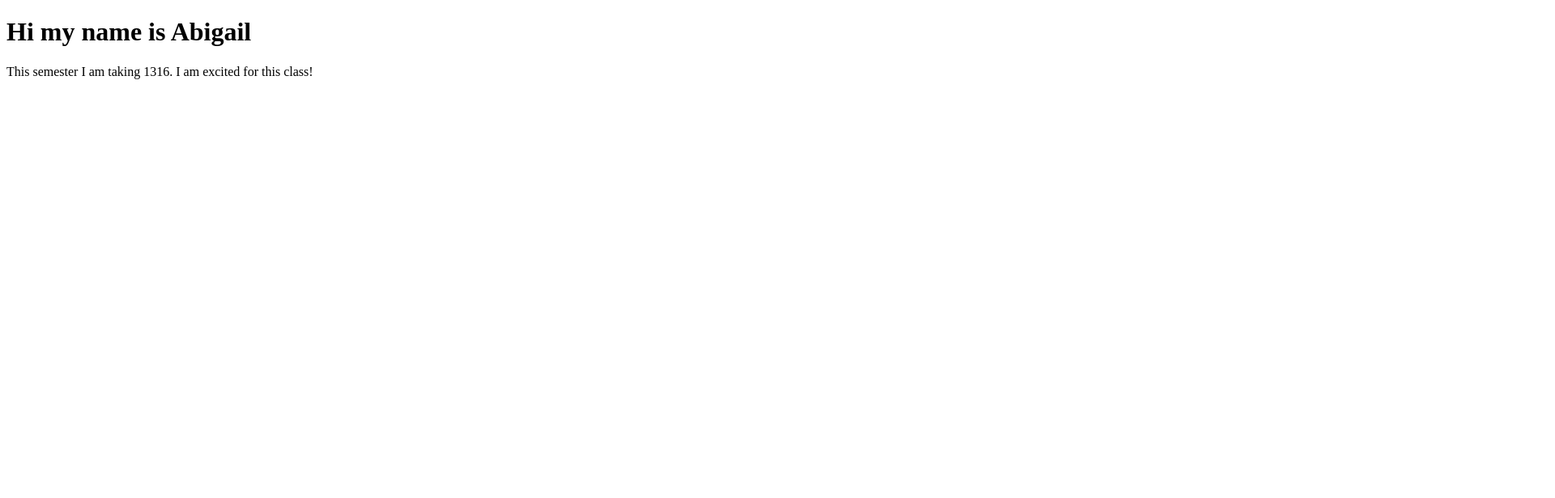
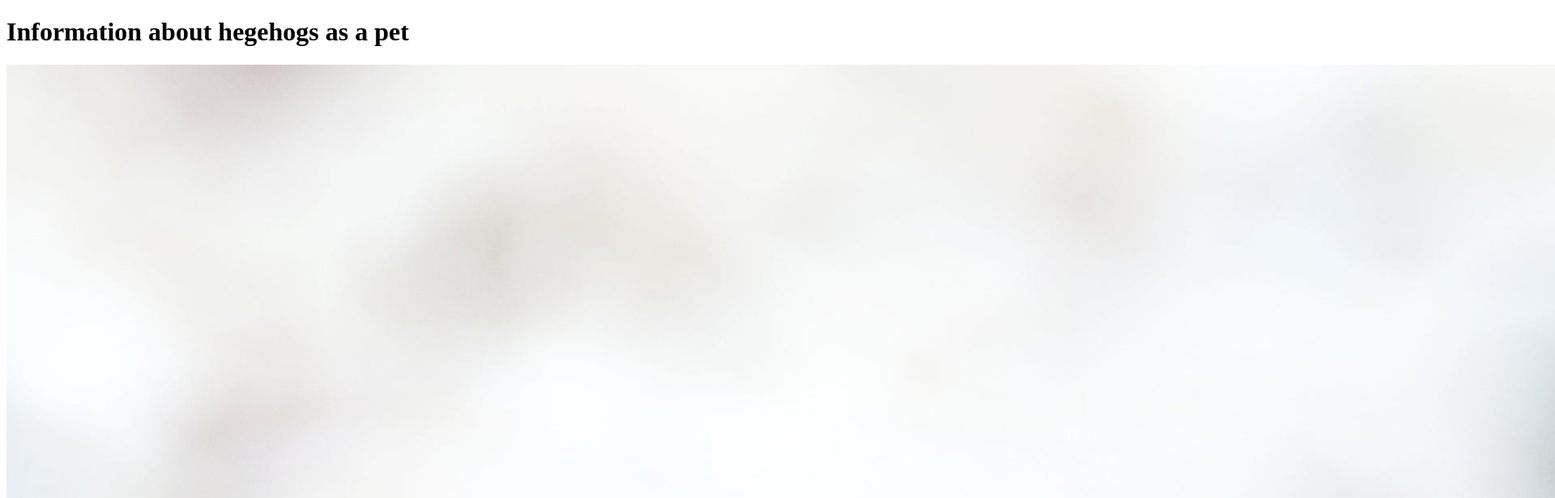
Before and after one commit to Abigailluna5/-Abby-Project-1, a plain HTML site: page index.html in a window 1280 px wide. Shown: the top 616 px of the page at 81% size, 1920 px wide, since content can reach past the window. Drawn offline with Linux system fonts and the light colour scheme.

Commit message:
add a image
add a image of a hedgehog

```diff
--- a/index.html
+++ b/index.html
@@ -3,10 +3,10 @@
 <head>
     <meta charset="UTF-8">
     <meta name="viewport" content="width=device-width, initial-scale=1.0">
-    <title>Project 1</title>
+    <title>HTML  1</title>
 </head>
 <body>
-    <h1>Hi my name is Abigail</h1>
-    <p>This semester I am taking 1316. I am excited for this class!</p>
+    <h1>Information about hegehogs as a pet  </h1>
+    <img src="images/pexels-pixabay-50577.jpg" />
 </body>
 </html>
```
Also changed, not shown: images/pexels-pixabay-50577.jpg (added).
